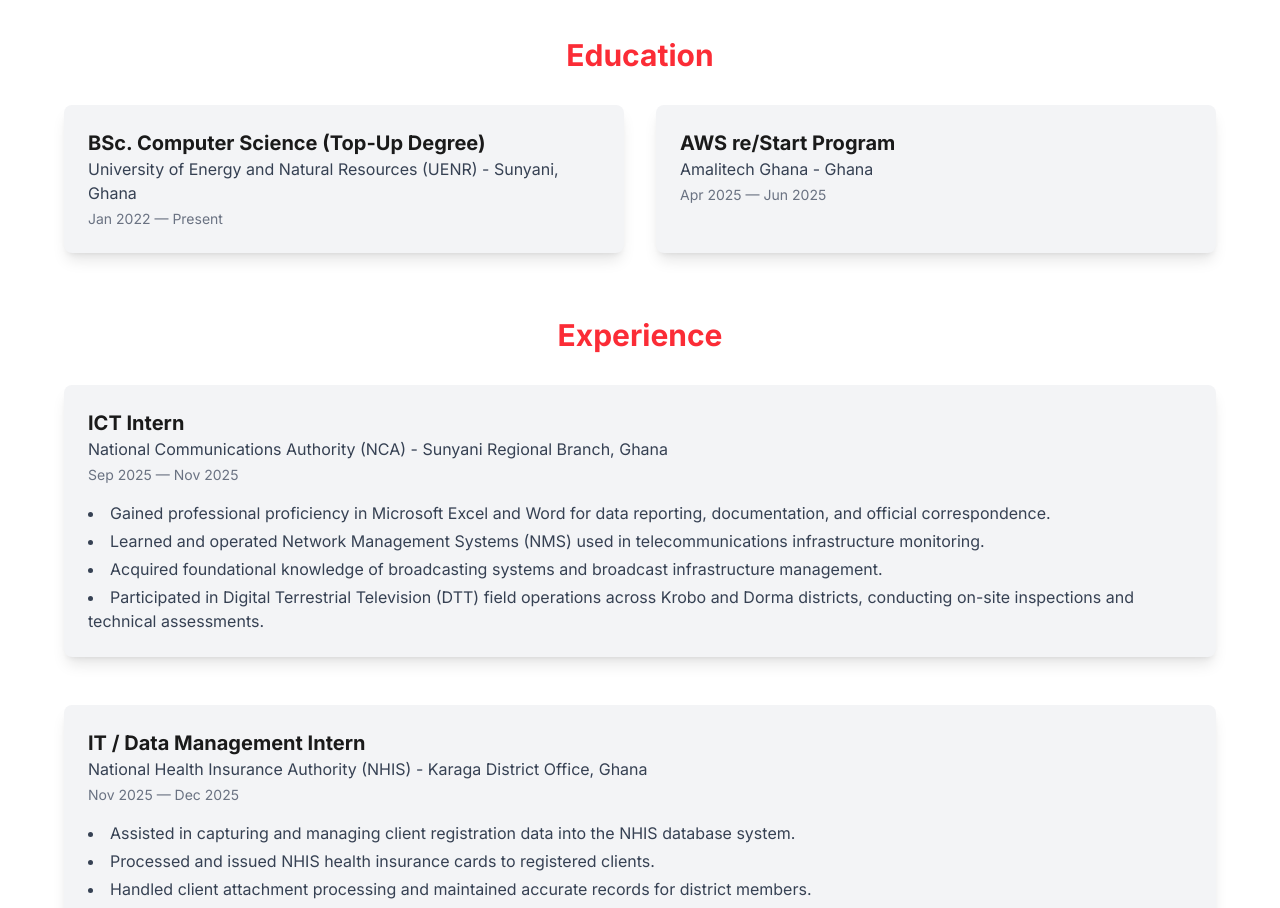
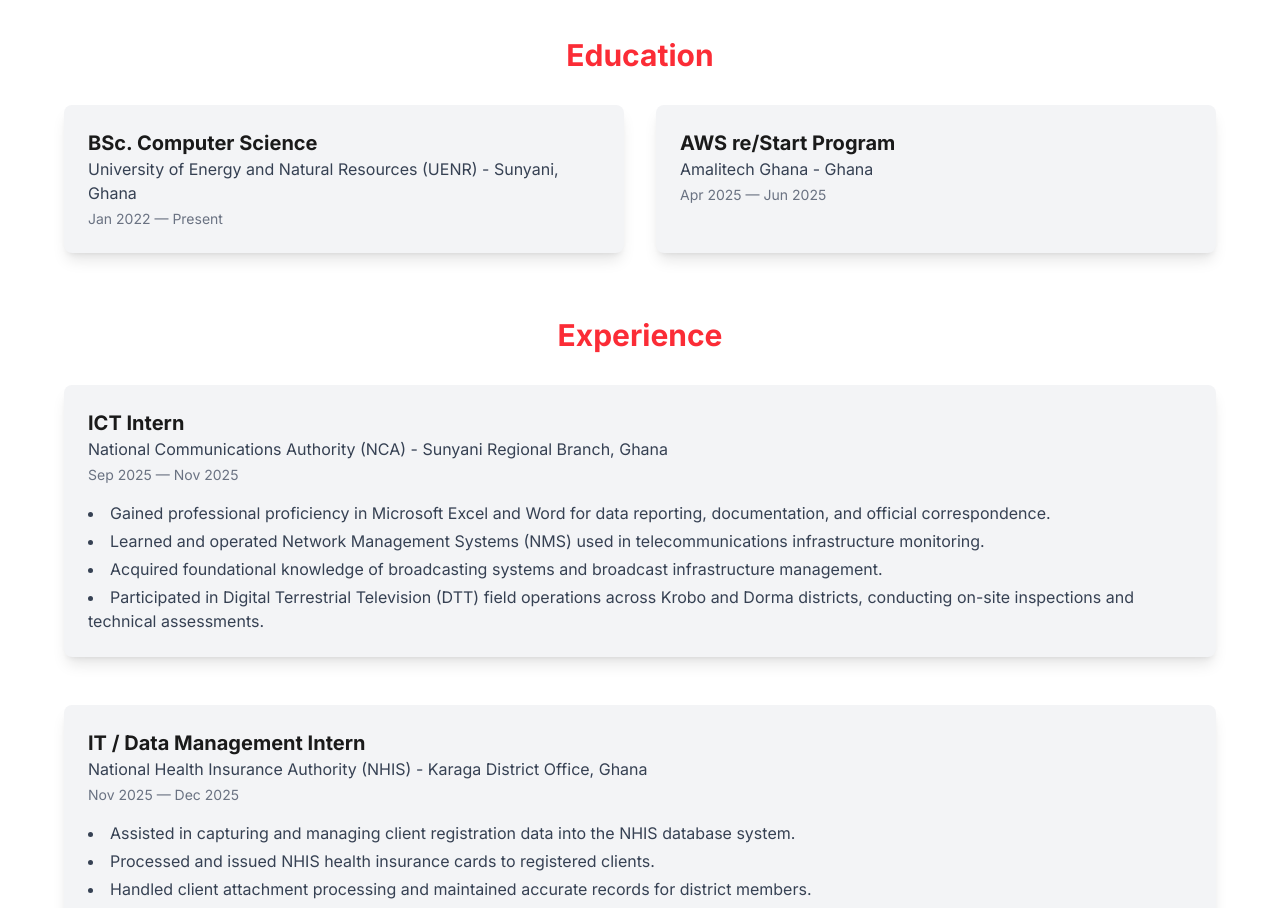
Before and after one commit to Mohammed-Hardi/hardi_portfolio, a Next.js app: page / in a window 1280 px wide. Shown: the part 3060-3968 px from the top of the page. Built offline with nearby package versions, Linux system fonts and the light colour scheme; a web font is replaced by a local one.

Commit message:
chore: push workspace changes

```diff
--- a/app/components/ExperienceEducationSection.tsx
+++ b/app/components/ExperienceEducationSection.tsx
@@ -4,7 +4,7 @@
 
 const education = [
   {
-    degree: "BSc. Computer Science (Top-Up Degree)",
+    degree: "BSc. Computer Science ",
     institution: "University of Energy and Natural Resources (UENR)",
     location: "Sunyani, Ghana",
     date: "Jan 2022 — Present",
```
